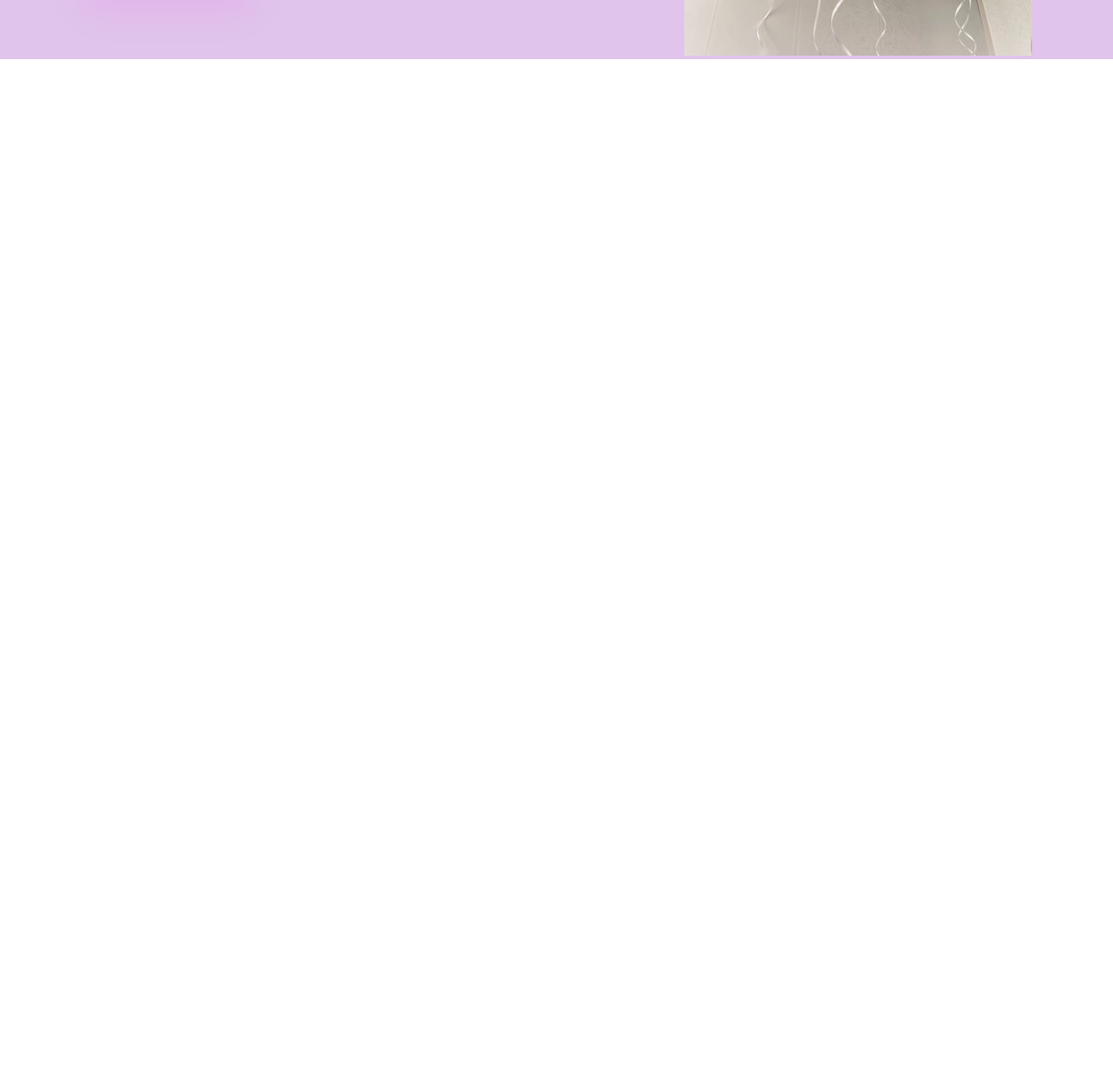
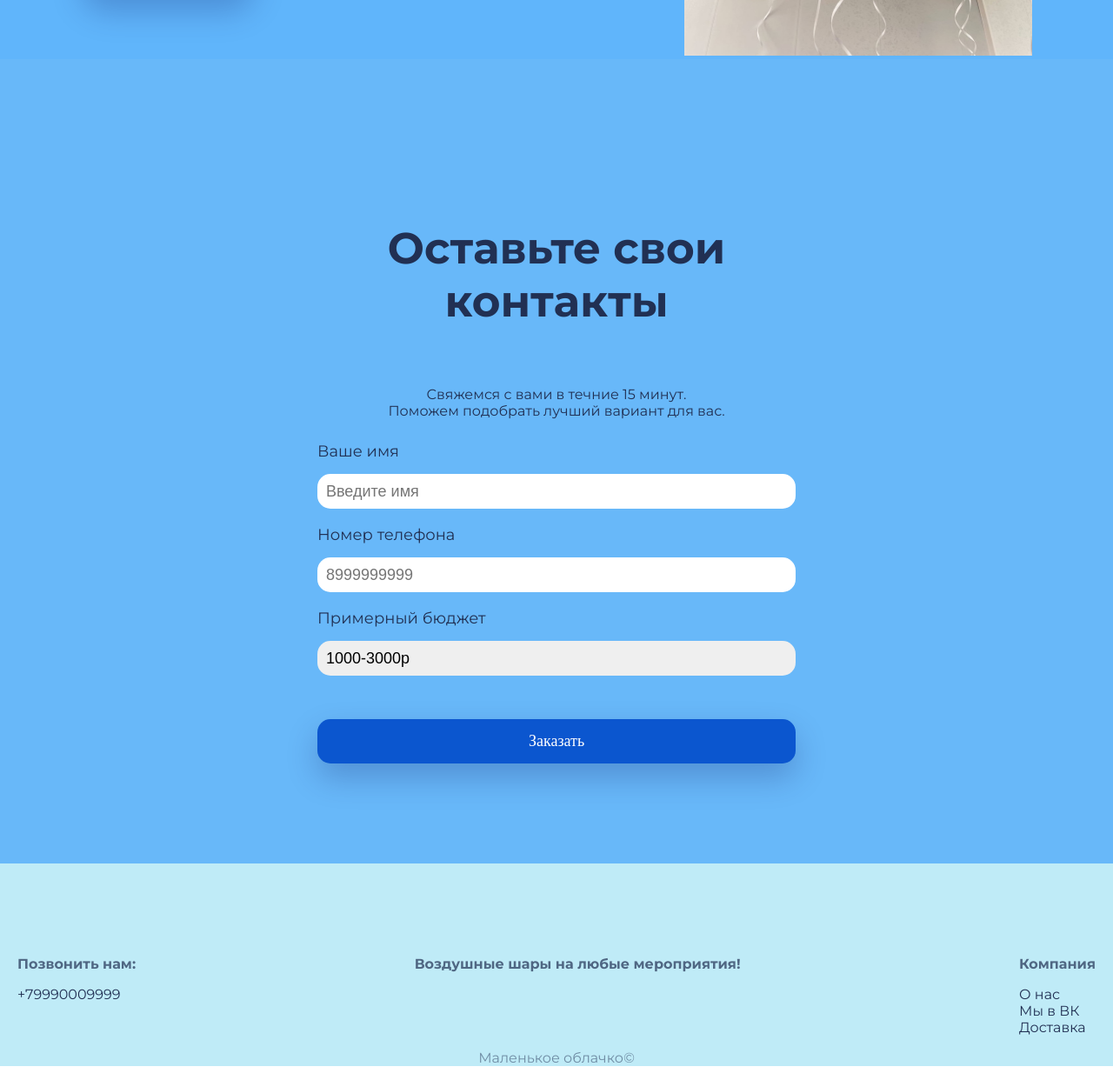
Before and after one commit to Wermyt/Documents-balls, a plain HTML site: page index.html in a window 1280 px wide. Shown: the part 726-1968 px from the top of the page at 87% size. Before the commit the page ends 800 px from the top, so only its background shows below. Drawn offline with Linux system fonts and the light colour scheme.

Commit message:
Вторая версия проекта

```diff
--- a/index.html
+++ b/index.html
@@ -18,16 +18,66 @@
         <button>Заказать</button>
     </div>
   </header>
-  <section class="about">
-   <div class="about__info">
+  <section class='about'>
+   <div class='about__info'>
   <h1>Воздушные шары!</h1>
   <p>На любой праздник!</p>
   <button>Купить в один клик</button>
  </div>
- <div class="about__images">
-   <img class="balls" src="img/section.jpg">
+ <div class='about__images'>
+   <img class='balls' src="img/section.jpg">
     </div>
-   </section>
+     </section>
 
+   <section class='form'>
+<from>
+       <div class='form__container'>
+ <form>
+      <h1>Оставьте свои контакты</h1>
+      <p>Свяжемся с вами в течние 15 минут.
+        <br> Поможем подобрать лучший вариант для вас.</p>
+     <div class='from__group'>
+            <label for='name'>Ваше имя</label>
+            <input type='text' placeholder='Введите имя' id='name'>
+            <br>
+            <label for='phone'>Номер телефона</label>
+            <input type='tel' placeholder='8999999999' id='phone'>
+            <br>
+            <label for='budget'>Примерный бюджет</label>
+            <select id='budget'>
+              <option value="1-2">1000-3000р</option>
+              <option value="3-5">3000-5000р</option>
+              <option value="5-10">5000-10000р</option>
+              <option value="10+">От 10000р</option>
+            </select>
+           </div>
+</from>
+           <button type='submit' class='form__submit'>Заказать</button>
+</form>
+      </div>
+     </section>
+<footer>
+  <div class='footer__container'>
+    <div class="footer__group">
+      <h3>Позвонить нам:</h3>
+      <a href="tel:79990009999">+79990009999</a>
+    </div>
+
+  <div class="footer__links">
+   <h3>Воздушные шары на любые мероприятия!</h3>
+   <a href="#"></a>
+  </div>
+   <div class="footer__company">
+   <h3>Компания</h3>
+   <a href="#">О нас</a>
+   <a href="#">Мы в ВК</a>
+   <a href="#">Доставка</a>
+      </div>
+  </div>
+  <div class='footer__copyright'>
+   <p>Маленькое облачко©</p>
+  </div>
+
+</footer>
 </body>
 </html>
--- a/main.css
+++ b/main.css
@@ -27,12 +27,13 @@ header {
     font-family: 'Raleway', sans—serif;
     font-size: 35px;
     color: #fff;
-    background-color: #d190eb;
+    background-color: #0b56cf;
     border: none;
     border-radius: 15px;
     cursor: pointer;
-    box-shadow: 0 16px 36px rgba(236, 126, 235, 0.22);
+    box-shadow: 0 16px 36px rgba(2, 6, 84, 0.22);
     padding: 15px;
+    transition: background-color 0,7s ease;
   }
   .balls {
     width: 400px;
@@ -45,7 +46,7 @@ header {
     display: flex;
     justify-content: space-around;
     align-items: center;
-    background-color: #e0c4eb;
+    background-color: #60b5fb;
     background-position: center;
     background-size: cover;
   }
@@ -64,3 +65,108 @@ header {
     border-radius: 30px;
     padding: 20px 25px;
   }
+  .form__container {
+    width: 550px;
+  }
+  .form{
+    background-color: #68b8f9;
+    padding-top: 115px;
+    padding-bottom: 115px;
+    text-align: center;
+    display: flex;
+    justify-content: center;
+    align-items: center;
+    flex-direction: column;
+   }
+   .form form{
+    display: grid;
+    grid-gap: 10px;
+    margin-top: 30px;
+   }
+  .from__group {
+    display: flex;
+     flex-direction: column;
+    text-align: left;
+   }
+ .form h1{
+  font-size: 50px;
+
+  }
+  .from p{
+    font-size: 18px;
+    opacity: 0.65;
+  }
+  .form label{
+    font-size: 18px;
+    font-weight: 600px;
+    margin-bottom: 15px;
+  }
+  .form input{
+    display: flex;
+    justify-content: center;
+    font-size: 18px;
+    height: 20px;
+    padding: 10px 0px 10px 10px;
+    border-radius: 15px;
+    border: none;
+  }
+  .form select{
+    display: flex;
+    justify-content: center;
+    font-size: 18px;
+    height: 40px;
+    padding: 10px 0px 10px 10px;
+    border-radius: 15px;
+    border: none;
+  }
+  .form__submit{
+    font-size: 18px;
+    font-weight: 600px;
+    margin-top: 40px;
+  }
+  select {
+    appearance: none;
+  }
+  input {
+    outline: none;
+  }
+  button:hover {
+    background-color: rgb(19, 4, 90);
+    color: rgb(255, 255, 255);
+  }
+  .input:focus {
+    border: 2px solid rgb(9, 2, 63);
+  }
+
+  footer{
+  background-color: #bfebf7;
+   padding-top: 90px;
+   padding-left: 20px;
+   padding-right: 20px;
+   font-size: 16px;
+   font-weight: 600px;
+  }
+  .footer__copyright{
+
+    text-align: center;
+    opacity: 0.5;
+  }
+  .footer__container{
+    display: flex;
+    justify-content: space-between;
+
+
+  }
+  .footer__container h3{
+   font-size: 16px;
+   opacity: 0.7;
+
+  }
+  .footer__links{
+    display: flex;
+    flex-direction: column;
+  }
+  .footer__company{
+    display: flex;
+    flex-direction: column;
+  }
```
